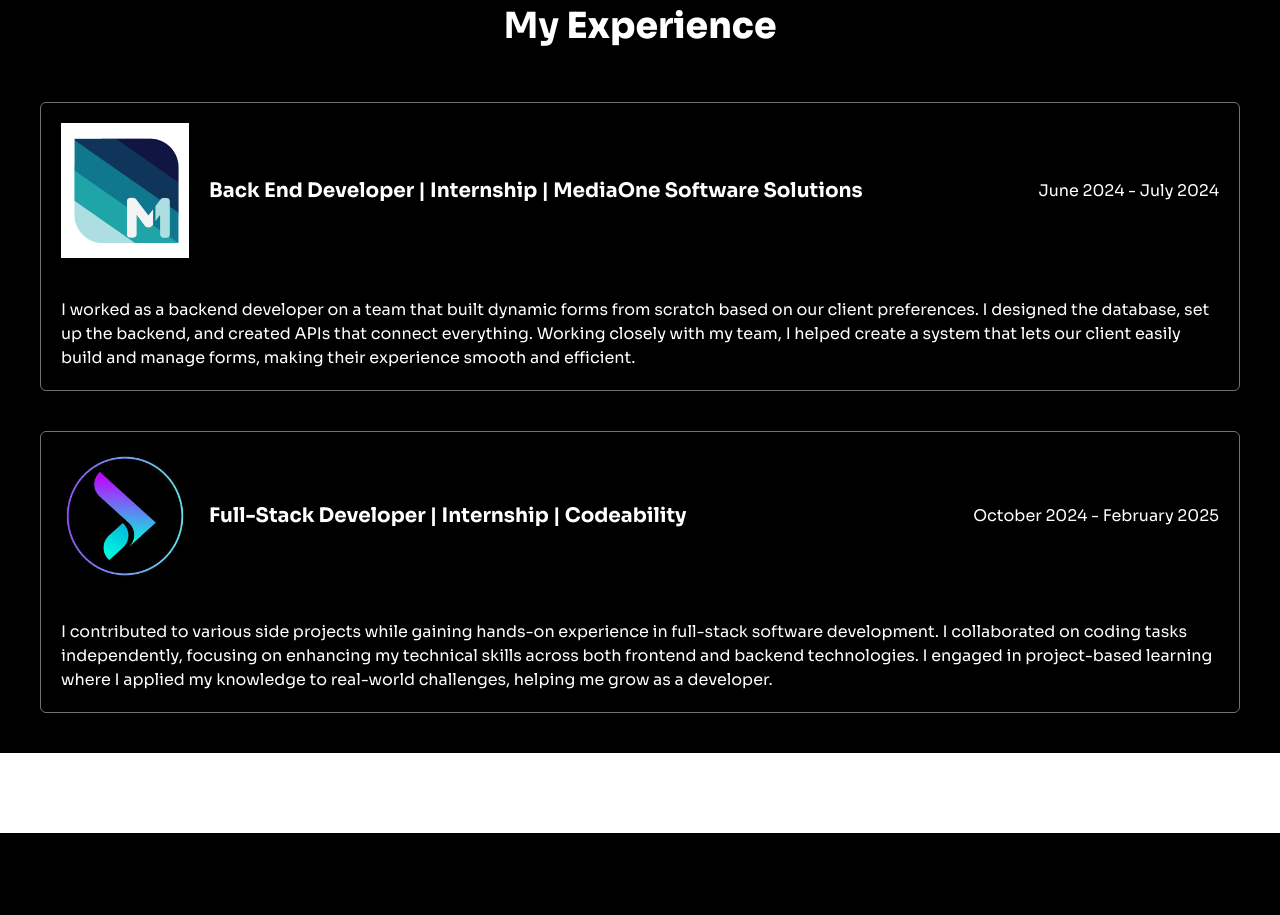
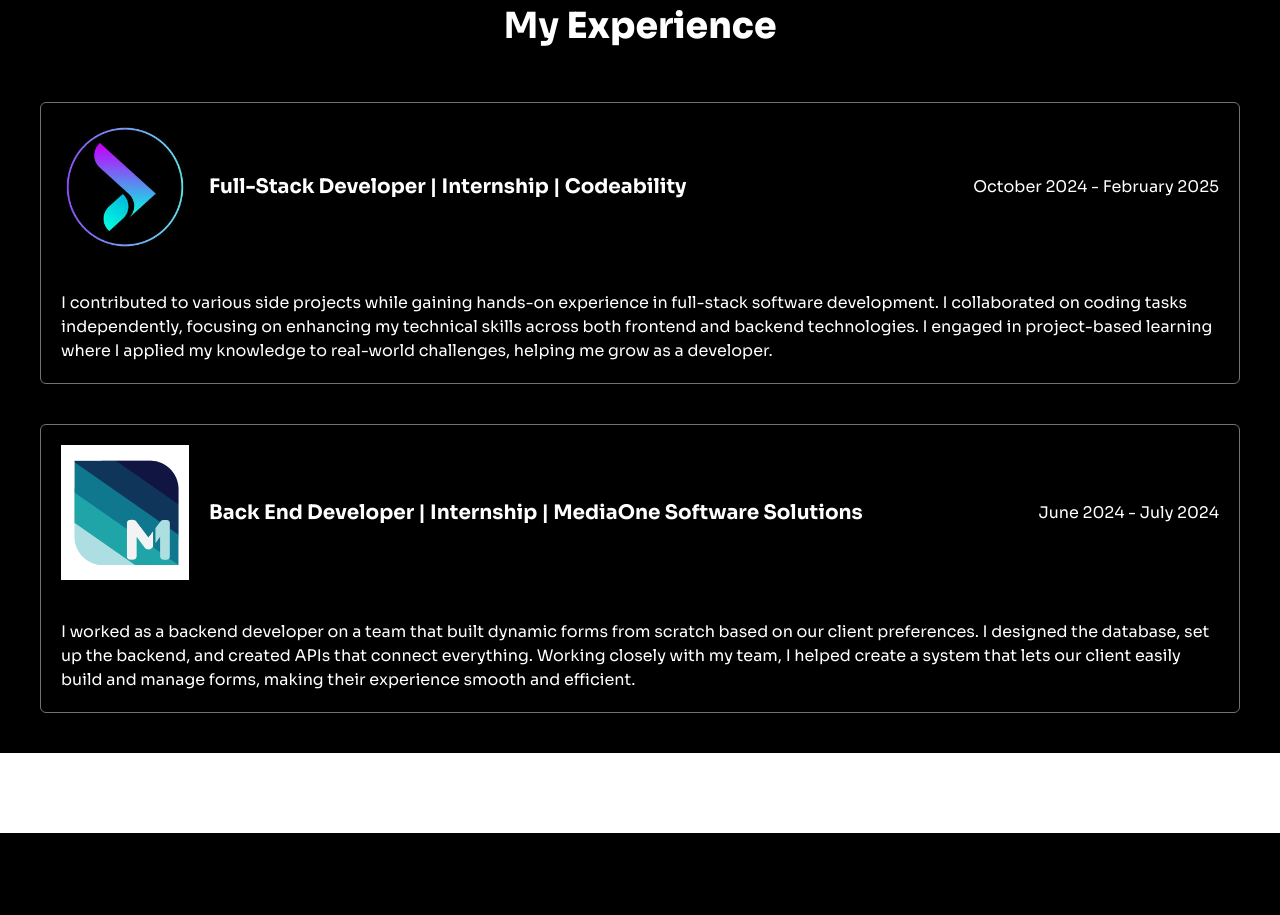
Before and after one commit to reagan13/myportfolio, a React (Vite) app: page / in a window 1280 px wide. Shown: the part 1400-2315 px from the top of the page. Built offline with nearby package versions, Linux system fonts and the light colour scheme.

Commit message:
change experience order

```diff
--- a/src/data/workexperience.js
+++ b/src/data/workexperience.js
@@ -1,6 +1,15 @@
 import mediaone from "../assets/mediaone.png";
 import codeability from "../assets/codebility.jpg";
 export const experience = [
+	{
+		logoSrc: codeability,
+		logoAlt: "Codeability Logo",
+		position: "Full-Stack Developer | Internship",
+		company: "Codeability",
+		dateRange: "October 2024 - February 2025",
+		description:
+			"I contributed to various side projects while gaining hands-on experience in full-stack software development. I collaborated on coding tasks independently, focusing on enhancing my technical skills across both frontend and backend technologies. I engaged in project-based learning where I applied my knowledge to real-world challenges, helping me grow as a developer.",
+	},
 	{
 		logoSrc: mediaone,
 		logoAlt: "MediaOne Logo",
@@ -10,13 +19,4 @@ export const experience = [
 		description:
 			"I worked as a backend developer on a team that built dynamic forms from scratch based on our client preferences. I designed the database, set up the backend, and created APIs that connect everything. Working closely with my team, I helped create a system that lets our client easily build and manage forms, making their experience smooth and efficient.",
 	},
-	{
-		logoSrc: codeability,
-		logoAlt: "Codeability Logo",
-		position: "Full-Stack Developer | Internship",
-		company: "Codeability",
-		dateRange: "October 2024 - February 2025",
-		description:
-			"I contributed to various side projects while gaining hands-on experience in full-stack software development. I collaborated on coding tasks independently, focusing on enhancing my technical skills across both frontend and backend technologies. I engaged in project-based learning where I applied my knowledge to real-world challenges, helping me grow as a developer.",
-	},
 ];
```
